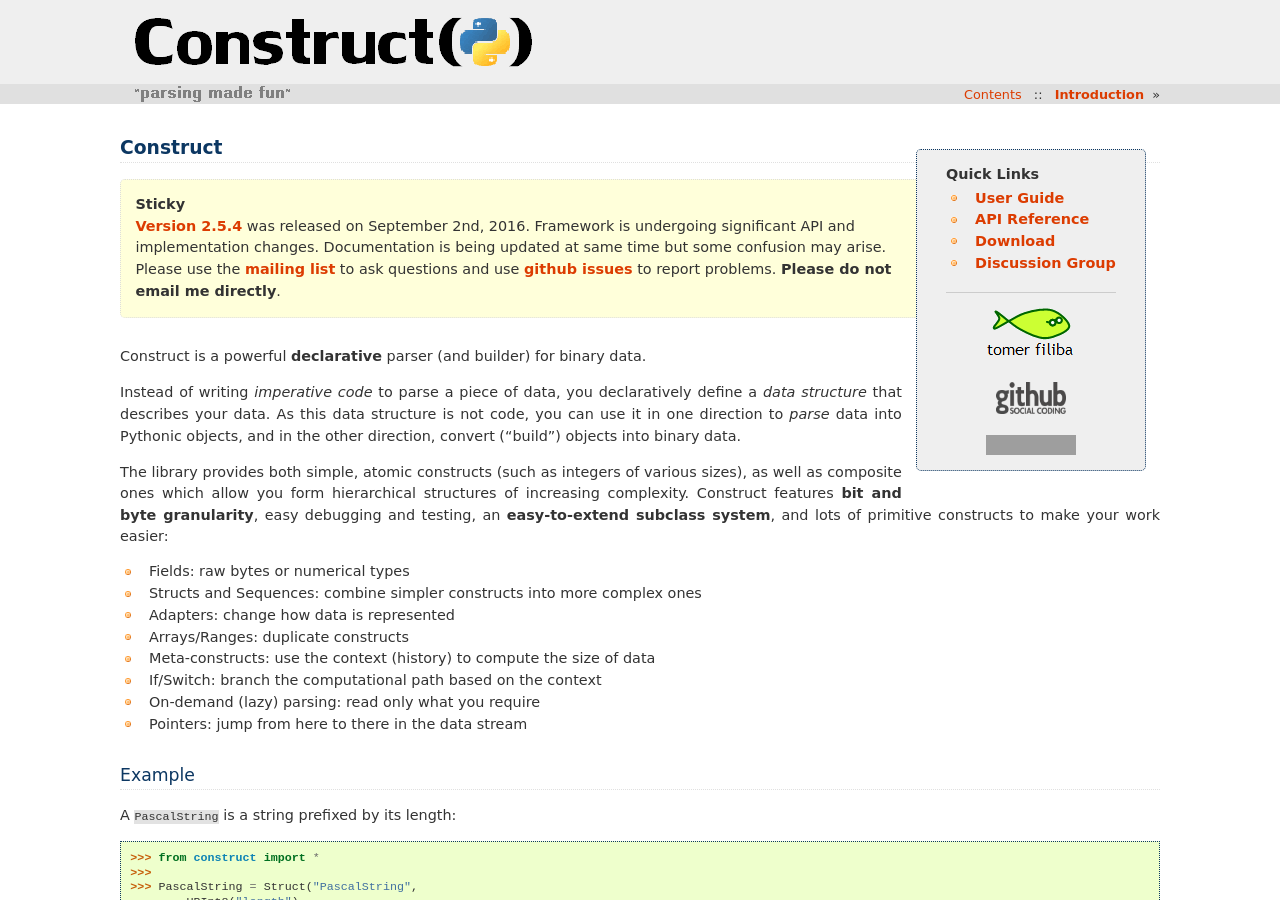
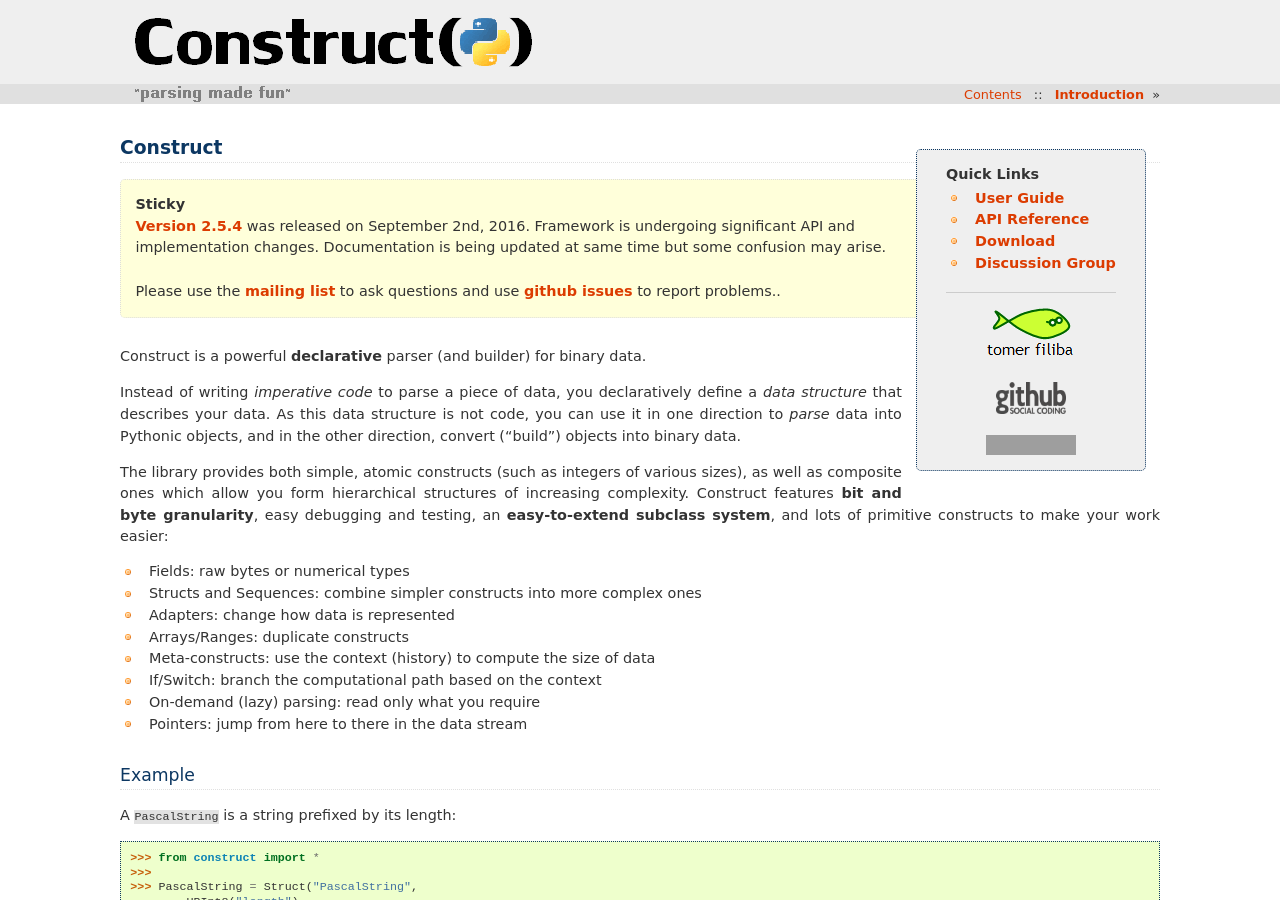
Before and after one commit to MostAwesomeDude/construct, a Sphinx documentation site: the page built from docs/index.rst, in a window 1280 px wide and 900 px high. Built offline with Sphinx 7.4.7, drawn with Linux system fonts in a browser that asks for light colours; grey boxes are pictures that could not be loaded.

Commit message:
Readthedocs

```diff
--- a/docs/index.rst
+++ b/docs/index.rst
@@ -34,12 +34,13 @@
 
    <a class="reference external" href="https://pypi.python.org/pypi/construct">Version 2.5.4</a>
    was released on September 2nd, 2016. Framework is undergoing significant API and implementation changes. Documentation is being updated at same time but some confusion may arise.<br/>
+   </br>
 
    Please use the
    <a class="reference external" href="https://groups.google.com/d/forum/construct3">mailing list</a>
    to ask questions and use
    <a class="reference external" href="https://github.com/construct/construct/issues">github issues</a>
-   to report problems. <strong>Please do not email me directly</strong>.
+   to report problems..
 
    </div>
 
```
